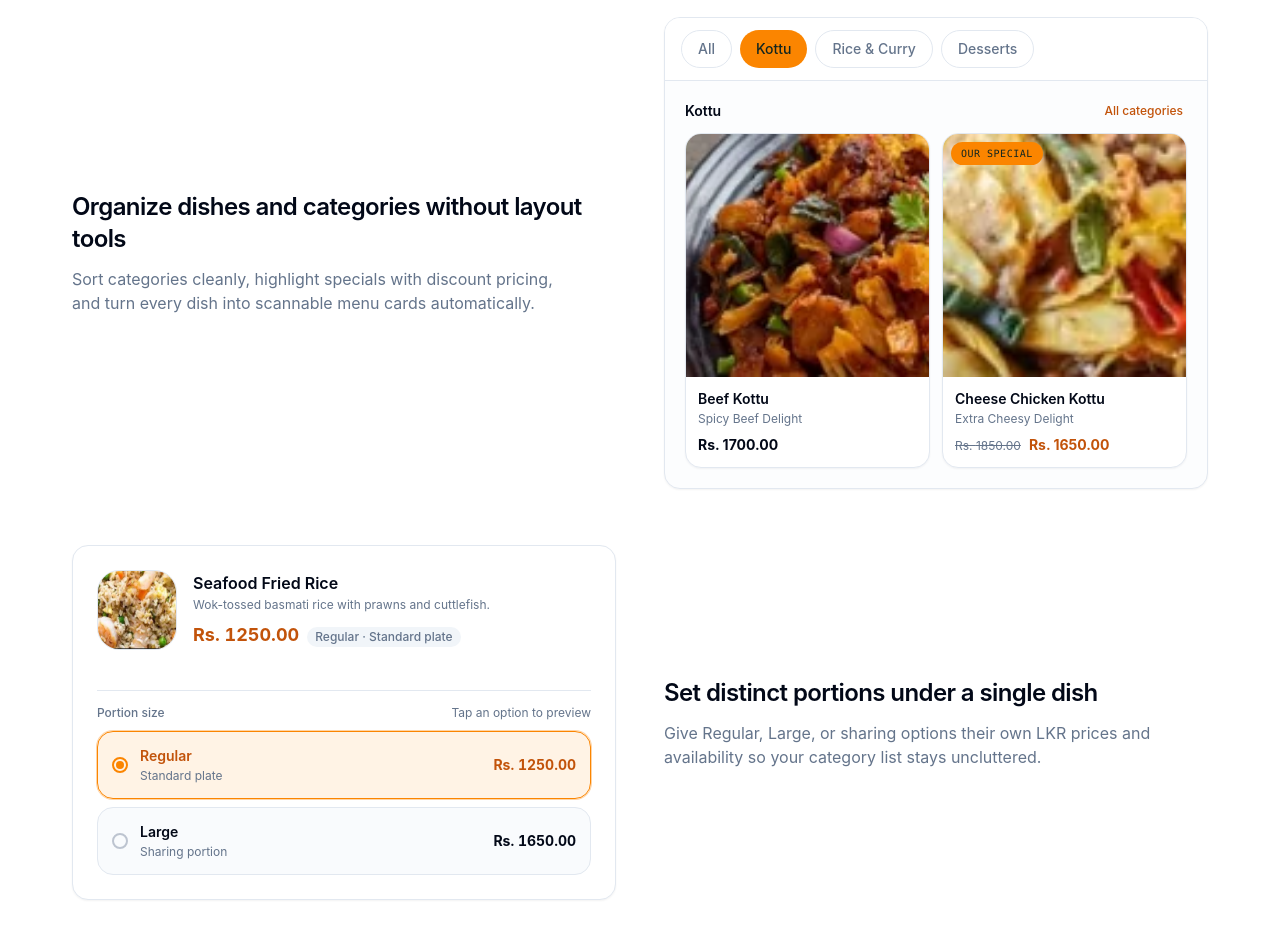
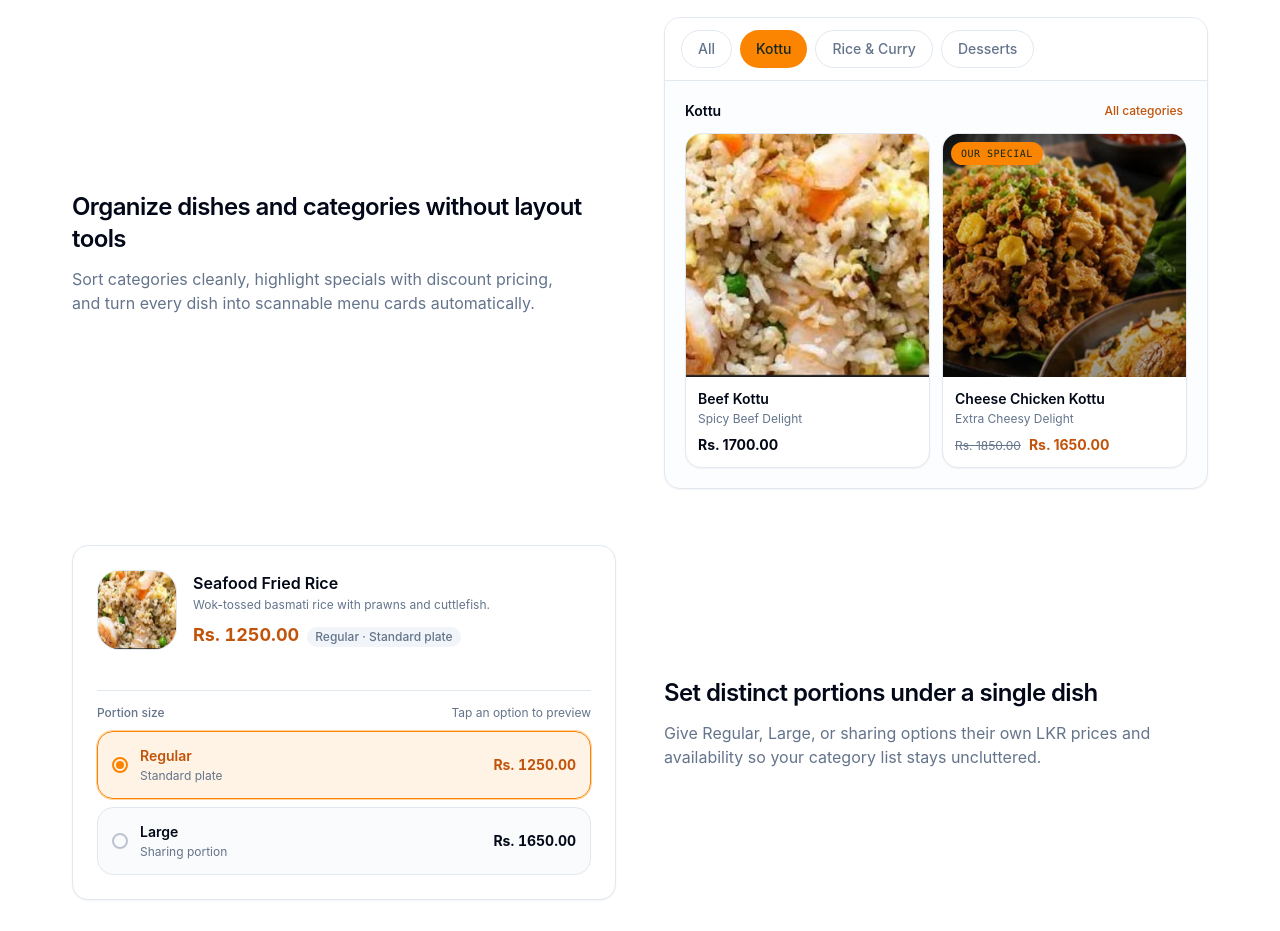
Before and after one commit to shazzann/Menuzo, a React (Vite) app: page / in a window 1280 px wide. Shown: the part 2220-3151 px from the top of the page. Built offline with nearby package versions, Linux system fonts and the light colour scheme; no server answers; the database is empty.

Commit message:
fix(landing): swap demo food photos to quality audience webps

```diff
--- a/src/components/landing/ProductShowcaseSection.tsx
+++ b/src/components/landing/ProductShowcaseSection.tsx
@@ -18,7 +18,7 @@ const showcaseItems: FoodItem[] = [
     name: 'Beef Kottu',
     description: 'Chopped godamba roti stir-fried with spiced beef and fresh vegetables.',
     tagline: 'Spicy Beef Delight',
-    image: '/Landing/demo-chicken-kottu.webp',
+    image: '/Landing/audience-restaurant.webp',
     category: 'kottu',
     originalPrice: 1700,
     finalPrice: 1700,
@@ -31,7 +31,7 @@ const showcaseItems: FoodItem[] = [
     name: 'Cheese Chicken Kottu',
     description: 'Extra cheesy delight with house-roasted spices.',
     tagline: 'Extra Cheesy Delight',
-    image: '/Landing/demo-cheese-kottu.webp',
+    image: '/Landing/audience-hotels.webp',
     category: 'kottu',
     originalPrice: 1850,
     finalPrice: 1650,
@@ -62,7 +62,7 @@ const showcaseItems: FoodItem[] = [
     name: 'Spice Garden Biryani',
     description: 'Fragrant spiced basmati rice served with roast chicken.',
     tagline: 'Served with roast chicken',
-    image: '/Landing/audience-restaurant.webp',
+    image: '/Landing/audience-cafe.webp',
     category: 'rice',
     originalPrice: 1550,
     finalPrice: 1550,
```
Also changed, not shown: 129 other files (tests, documents, lock files or other folders).
